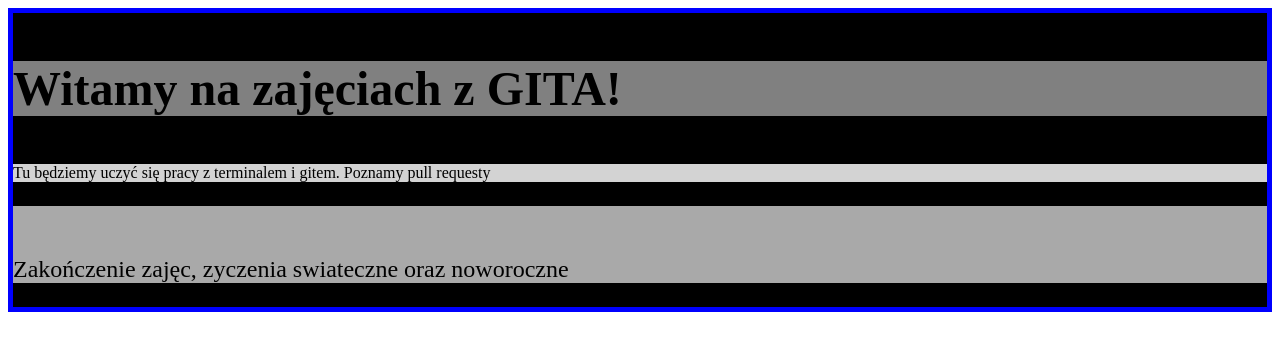
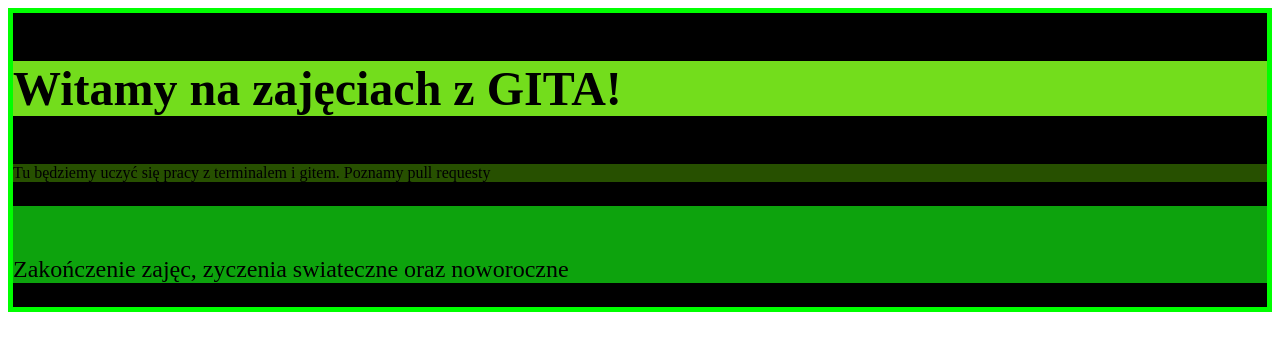
Before and after one commit to olgadomska/GIT_CDV1, a plain HTML site: page index.html in a window 1280 px wide. Drawn offline with Linux system fonts and the light colour scheme.

Commit message:
green background in style.css

```diff
--- a/style.css
+++ b/style.css
@@ -1,19 +1,20 @@
 .container {
   background-color: black;
-  border: 5px solid blue;
+  border: 5px solid rgb(0, 255, 0);
 }
 
 .introdution {
   font-size: 3rem;
   font-weight: bold;
-  background-color: grey;
+  background-color: rgb(115, 221, 28);
 }
 
 .mainPart {
-  background-color: lightgray;
+  background-color: rgb(39, 80, 0);
 }
+
 .ending {
   padding-top: 50px;
   font-size: 1.5rem;
-  background-color: darkgrey;
+  background-color: rgb(13, 163, 13);
 }
```
